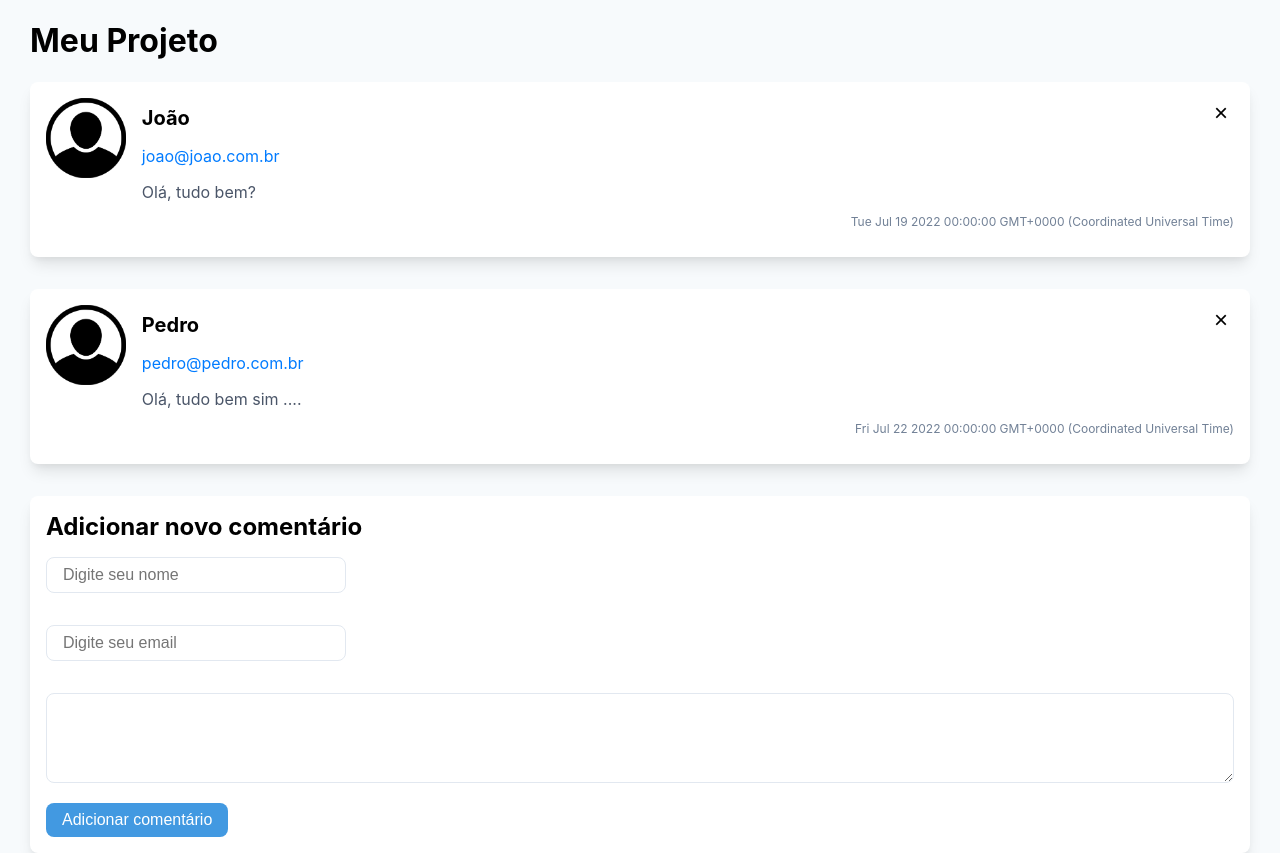
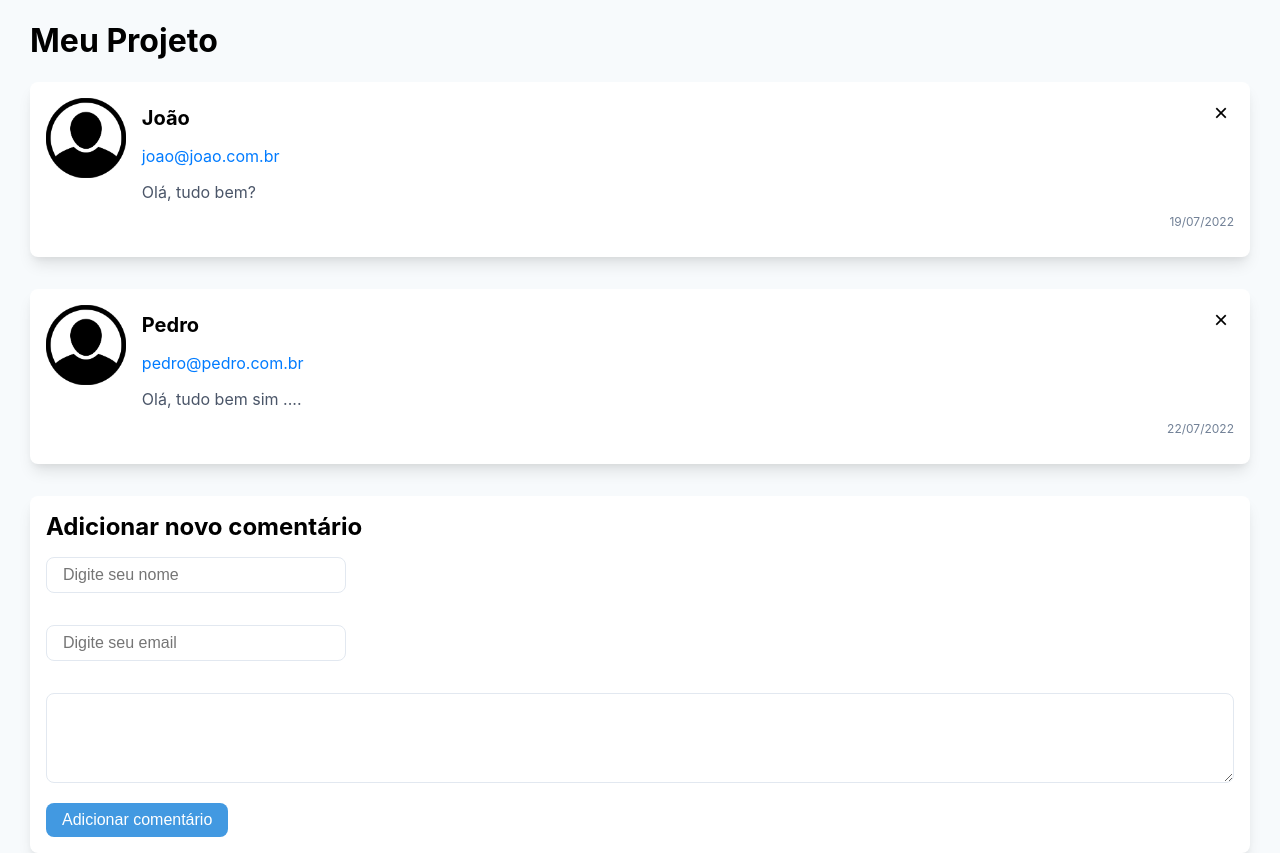
Before and after one commit to pedrogutierresbr/estudo-reactjs-curso-gu, a React (Create React App) app in the folder react-basico/: page / in a window 1280 px wide. Built offline with nearby package versions, Linux system fonts and the light colour scheme.

Commit message:
intalado pacote adcional de datas

```diff
--- a/react-basico/package.json
+++ b/react-basico/package.json
@@ -6,6 +6,7 @@
     "@testing-library/jest-dom": "^5.11.4",
     "@testing-library/react": "^11.1.0",
     "@testing-library/user-event": "^12.1.10",
+    "date-fns": "^2.22.1",
     "react": "^17.0.2",
     "react-dom": "^17.0.2",
     "react-scripts": "4.0.3",
--- a/react-basico/src/components/Comentario.js
+++ b/react-basico/src/components/Comentario.js
@@ -1,4 +1,7 @@
 import React from "react";
+import { formatRelative } from "date-fns";
+import { ptBR } from "date-fns/locale";
+
 import "./Comentario.css";
 import imagemUsuario from "./user.png";
 
@@ -10,7 +13,9 @@
                 <h1 className="nome">{props.nome}</h1>
                 <p className="email">{props.email}</p>
                 <p className="mensagem">{props.children}</p>
-                <p className="data">{props.data.toString()}</p>
+                <p className="data">
+                    {formatRelative(props.data, new Date(), { locale: ptBR })}
+                </p>
                 <button onClick={props.onRemove}>&times;</button>
             </div>
         </div>
```
Also changed, not shown: 1 other file (tests, documents, lock files or other folders).
